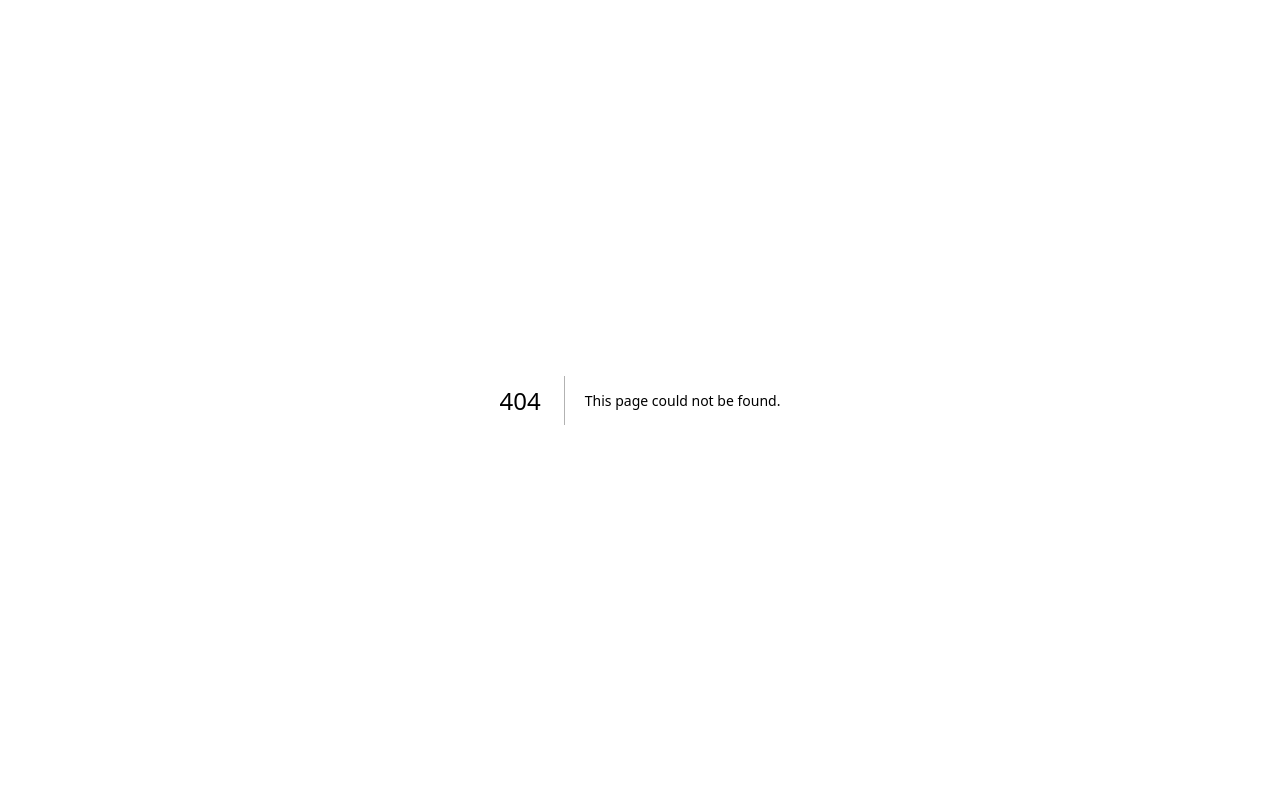
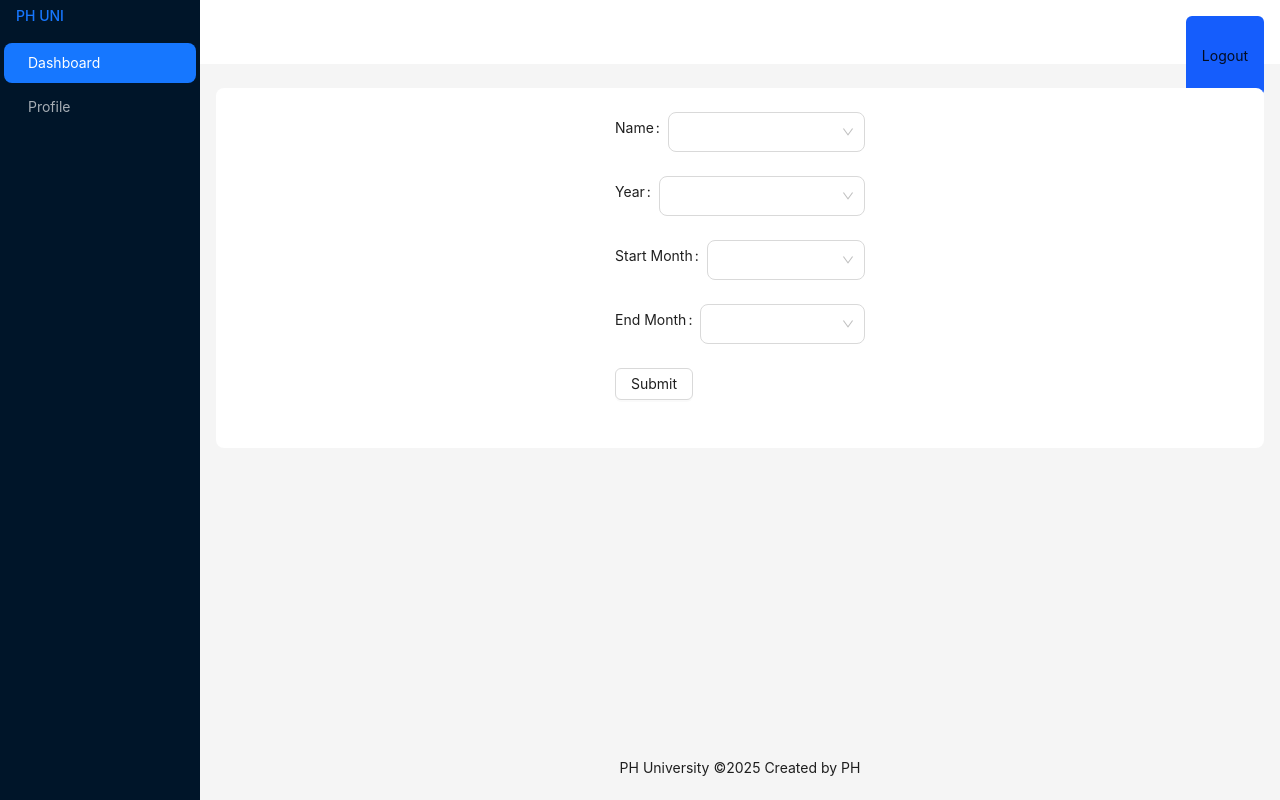
Before and after one commit to Sizzad-Hosen/university-management-client, a Next.js app: page /admin/create-academic-semester in a window 1280 px wide. Before the commit this address had no page. Built offline with nearby package versions, Linux system fonts and the light colour scheme.

Commit message:
add create a academic semetser from

```diff
--- a/package.json
+++ b/package.json
@@ -9,6 +9,7 @@
     "lint": "next lint"
   },
   "dependencies": {
+    "@hookform/resolvers": "^5.0.1",
     "@reduxjs/toolkit": "^2.7.0",
     "antd": "^5.24.8",
     "jwt-decode": "^4.0.0",
@@ -18,7 +19,8 @@
     "react-hook-form": "^7.56.1",
     "react-redux": "^9.2.0",
     "redux-persist": "^6.0.0",
-    "sonner": "^2.0.3"
+    "sonner": "^2.0.3",
+    "zod": "^3.25.30"
   },
   "devDependencies": {
     "@eslint/eslintrc": "^3",
--- /dev/null
+++ b/src/Schemas/AcademicManagement.schema.ts
@@ -0,0 +1,9 @@
+import { z } from "zod";
+
+ export const academicSemesterSchema = z.object({
+     name:z.string({required_error:'Please select a Name'}),
+     year:z.string({required_error:'Please select a Year'}),
+     startMonth:z.string({required_error:'Please select a StartMonth'}),
+     endMonth:z.string({required_error:'Please select a EndMonth'})
+
+ })
--- a/src/app/(dashboard)/admin/academicSemester/page.tsx
+++ /dev/null
@@ -1,46 +0,0 @@
-"use client";
-
-import { useGetAllSemestersQuery } from '@/redux/features/academicSemester/academicSemesterApi';
-import React from 'react';
-
-const AcademicSemester = () => {
-  const { data:data, isLoading, isError } = useGetAllSemestersQuery();
-
-  console.log('data', data);
-
-  if (isLoading) {
-    return <div className="text-center py-10">Loading semesters...</div>;
-  }
-
-  if (isError) {
-    return <div className="text-center text-red-500 py-10">Failed to load semesters.</div>;
-  }
-
-  // Extract semesters array safely
-  const semesters = data?.data || [];
-
-  return (
-    <div className="p-8">
-      <h2 className="text-2xl font-bold mb-6 text-center">Academic Semesters</h2>
-
-      {semesters.length > 0 ? (
-        <ul className="space-y-4">
-          {semesters.map((semester: any) => (
-            <li
-              key={semester._id}
-              className="p-4 border rounded-lg shadow hover:shadow-md transition"
-            >
-              <p><strong>Name:</strong> {semester.name}</p>
-              <p><strong>Start Date:</strong> {semester.startDate}</p>
-              <p><strong>End Date:</strong> {semester.endDate}</p>
-            </li>
-          ))}
-        </ul>
-      ) : (
-        <div className="text-center">No semesters available.</div>
-      )}
-    </div>
-  );
-};
-
-export default AcademicSemester;
--- /dev/null
+++ b/src/app/(dashboard)/admin/create-academic-semester/page.tsx
@@ -0,0 +1,13 @@
+"use client";
+
+import CreateAcademicSemester from "@/pages/admin/academicManagement/CreateAcademicSemester";
+
+
+const AcademicSemester = () => {
+
+  return (
+    <CreateAcademicSemester></CreateAcademicSemester>
+  );
+};
+
+export default AcademicSemester;
--- a/src/app/(dashboard)/layout.tsx
+++ b/src/app/(dashboard)/layout.tsx
@@ -67,7 +67,7 @@ const DashboardLayout = ({ children }: { children: React.ReactNode }) => {
               },
               {
                 key: 'Academic Semester Management',
-                label: <Link href="/admin/academicSemester">Academic Semester</Link>,
+                label: <Link href="/admin/create-academic-semester">Academic Semester</Link>,
               },
             ],
           },
--- /dev/null
+++ b/src/app/components/form/FSelect.tsx
@@ -0,0 +1,29 @@
+import { Form, Select } from 'antd';
+import { Controller } from 'react-hook-form';
+
+type TFSelectProps = {
+  label: string;
+  name: string;
+  options: { value: string; label: string; disabled?: boolean }[];
+};
+
+const FSelect = ({ label, name, options }: TFSelectProps) => {
+  return (
+    <Controller
+      name={name}
+      render={({ field, fieldState: { error } }) => (
+        <Form.Item label={label}>
+          <Select
+            style={{ width: '100%' }}
+            {...field}
+            options={options}
+            size="large"
+          />
+          {error && <small style={{ color: 'red' }}>{error.message}</small>}
+        </Form.Item>
+      )}
+    />
+  );
+};
+
+export default FSelect;
--- a/src/app/components/form/From.tsx
+++ b/src/app/components/form/From.tsx
@@ -4,24 +4,15 @@ import {
   FormProvider,
   SubmitHandler,
   useForm,
+  UseFormProps,
 } from 'react-hook-form';
-
-type TFormConfig = {
-  defaultValues?: Record<string, any>;
-};
 
 type TFormProps = {
   onSubmit: SubmitHandler<FieldValues>;
   children: ReactNode;
-} & TFormConfig;
+} & UseFormProps<FieldValues>; // This includes defaultValues, resolver, etc.
 
-const PHForm = ({ onSubmit, children, defaultValues }: TFormProps) => {
-  const formConfig: TFormConfig = {};
-
-  if (defaultValues) {
-    formConfig['defaultValues'] = defaultValues;
-  }
-
+const PHForm = ({ onSubmit, children, ...formConfig }: TFormProps) => {
   const methods = useForm(formConfig);
 
   return (
--- /dev/null
+++ b/src/constant/semester.ts
@@ -0,0 +1,24 @@
+export const semesterOptions = [
+    {value:'01',label:'Autumn'},
+    {value:'02',label:'summar'},
+    {value:'03',label:'Fall'}
+]
+
+export const monthNames = [
+    'January',
+    'February',
+    'March',
+    'April',
+    'May',
+    'June',
+    'July',
+    'August',
+    'September',
+    'October',
+    'November',
+    'December'
+];
+export const monthOptions = monthNames.map((month, index) => ({
+  value: String(index + 1),
+  label: month,
+}));
--- a/src/pages/admin/academicManagement/CreateAcademicSemester.tsx
+++ b/src/pages/admin/academicManagement/CreateAcademicSemester.tsx
@@ -1,9 +1,74 @@
-import React from 'react'
+import PHForm from "@/app/components/form/From";
+import FSelect from "@/app/components/form/FSelect";
+import { monthOptions, semesterOptions } from "@/constant/semester";
+import { academicSemesterSchema } from "@/Schemas/AcademicManagement.schema";
+import { zodResolver } from "@hookform/resolvers/zod";
+import { Button, Col, Flex } from "antd";
+import { FieldValues, SubmitHandler } from "react-hook-form";
+import { toast } from "sonner";
+
+const currentYear = new Date().getFullYear();
+
+const yearOptions = [0, 1, 2, 3, 4].map((number) => ({
+
+  value: String(currentYear + number),
+  label: String(currentYear + number),
+
+}));
 
 const CreateAcademicSemester = () => {
+
+  // const [addAcademicSemester] = useAddAcademicSemesterMutation();
+
+  const onSubmit: SubmitHandler<FieldValues> = async (data) => {
+
+    const toastId = toast.loading('Creating...');
+
+    const name = semesterOptions[Number(data?.name) - 1]?.label;
+
+    // const semesterData = {
+    //   name,
+    //   code: data.name,
+    //   year: data.year,
+    //   startMonth: data.startMonth,
+    //   endMonth: data.endMonth,
+    // };
+
+    // try {
+    //   const res = (await addAcademicSemester(semesterData)) as TResponse;
+    //   console.log(res);
+    //   if (res.error) {
+    //     toast.error(res.error.data.message, { id: toastId });
+    //   } else {
+    //     toast.success('Semester created', { id: toastId });
+    //   }
+    // } catch (err) {
+    //   toast.error('Something went wrong', { id: toastId });
+    // }
+  };
+
+
   return (
-    <div>CreateAcademicSemester</div>
-  )
-}
+    <Flex justify="center" align="center">
+      <Col span={6}>
+        <PHForm
+          onSubmit={onSubmit}
+          resolver={zodResolver(academicSemesterSchema)}
+        >
+          <FSelect label="Name" name="name" options={semesterOptions} />
+          <FSelect label="Year" name="year" options={yearOptions} />
+          <FSelect
+            label="Start Month"
+            name="startMonth"
+            options={monthOptions}
+          />
+          <FSelect label="End Month" name="endMonth" options={monthOptions} />
 
-export default CreateAcademicSemester
+          <Button htmlType="submit">Submit</Button>
+        </PHForm>
+      </Col>
+    </Flex>
+  );
+};
+
+export default CreateAcademicSemester;
```
Also changed, not shown: 1 other file (tests, documents, lock files or other folders).
